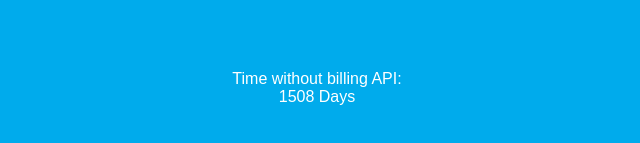
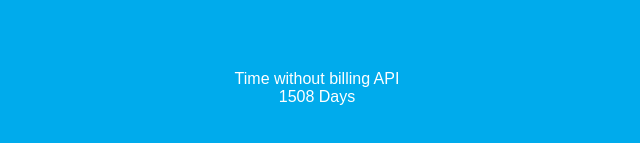
Before and after one commit to kbdavis07/doesazurehaveabillingapi, a plain HTML site: page index.html in a window 1280 px wide. Shown: the part 595-738 px from the top of the page, 323-963 px from the left. Drawn offline with Linux system fonts and the light colour scheme.

Commit message:
Update index.html

```diff
--- a/index.html
+++ b/index.html
@@ -73,7 +73,7 @@ window.onload = function()
 	<div id="hoz">
 		<div style="color: #FFFFFF; font-family: Arial; font-size: 220pt; line-height: 220pt; font-weight: bold;">NO</div>
 		</div>
-		<span style="color: #FFFFFF; font-family: Arial">Time without billing API: <div id="elapsedTime1"> </div></span>
+		<span style="color: #FFFFFF; font-family: Arial">Time without billing API<div id="elapsedTime1"> </div></span>
 	</div>
 
 
```
